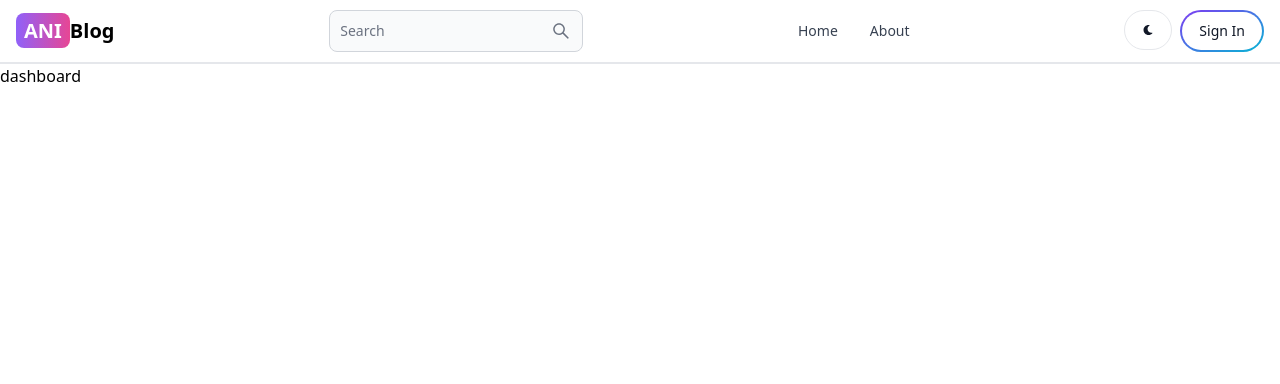
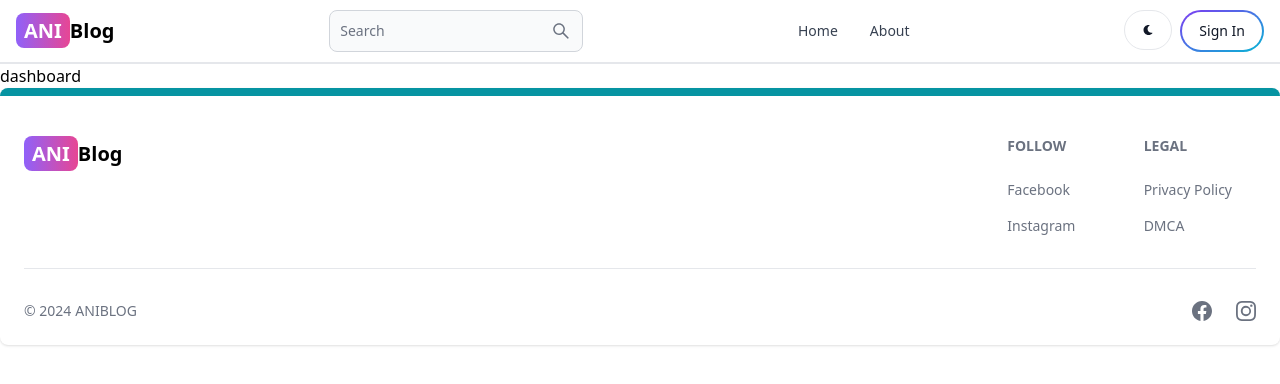
Before and after one commit to Labib-ahammed/mern-blog-app, a React (Vite) app in the folder client/: page /dashboard in a window 1280 px wide. Shown: the top 384 px of the page. Built offline with nearby package versions, Linux system fonts and the light colour scheme.

Commit message:
create the footer component

```diff
--- a/client/src/App.jsx
+++ b/client/src/App.jsx
@@ -1,22 +1,24 @@
 import React from "react";
 import { BrowserRouter, Routes, Route } from "react-router-dom";
-import Home from './pages/Home'
-import About from './pages/About'
-import SignIn from './pages/SignIn'
-import SignUp from './pages/SignUp'
-import Dashboard from './pages/Dashboard'
+import Home from "./pages/Home";
+import About from "./pages/About";
+import SignIn from "./pages/SignIn";
+import SignUp from "./pages/SignUp";
+import Dashboard from "./pages/Dashboard";
 import Header from "./components/Header";
+import FooterComp from "./components/Footer";
 function App() {
   return (
     <BrowserRouter>
-      <Header/>
+      <Header />
       <Routes>
         <Route path="/" element={<Home />} />
         <Route path="/about" element={<About />} />
-        <Route path="/sign-in" element={<SignIn />}/>
-        <Route path="/sign-up" element={<SignUp />}/>
-        <Route path="/dashboard" element={<Dashboard />}/>
+        <Route path="/sign-in" element={<SignIn />} />
+        <Route path="/sign-up" element={<SignUp />} />
+        <Route path="/dashboard" element={<Dashboard />} />
       </Routes>
+      <FooterComp />
     </BrowserRouter>
   );
 }
--- /dev/null
+++ b/client/src/components/Footer.jsx
@@ -0,0 +1,75 @@
+import { Footer } from "flowbite-react";
+import React from "react";
+import { Link } from "react-router-dom";
+import { BsFacebook, BsInstagram } from "react-icons/bs";
+
+const FooterComp = () => {
+  return (
+    <Footer container className="botder border-t-8 border-teal-500">
+      <div className="w-full max-w-7xl mx-auto">
+        <div className="grid w-full justify-between sm:flex md:grid-cols-1">
+          <div className="mt-5 mb-5">
+            <Link
+              to="/"
+              className="self-center whitespace-nowrap text-lg sm:text-xl font-semibold dark:text-white"
+            >
+              <span className="px-2 py-1 bg-gradient-to-r from-purple-500 to-pink-500 text-white rounded-lg">
+                ANI
+              </span>
+              Blog
+            </Link>
+          </div>
+          <div className="grid grid-cols-2 gap-8 sm: mt-4 sm:grid-cols-2 sm:gap-6">
+            <div>
+              <Footer.Title title="FOLLOW" />
+              <Footer.LinkGroup col>
+                <Footer.Link
+                  href="https://www.facebook.com/profile.php?id=61552721692137&mibextid=kFxxJD"
+                  target="_blank"
+                  rel="noopener noreferrer"
+                >
+                  Facebook
+                </Footer.Link>
+                <Footer.Link
+                  href="https://www.instagram.com/grandlineadventurer?igsh=MTE0MHNiMGJtZXUyYw=="
+                  target="_blank"
+                  rel="noopener noreferrer"
+                >
+                  Instagram
+                </Footer.Link>
+              </Footer.LinkGroup>
+            </div>
+            <div>
+              <Footer.Title title="legal" />
+              <Footer.LinkGroup col>
+                <Footer.Link>
+                  <Link to="privacy-policy">Privacy Policy</Link>
+                </Footer.Link>
+                <Footer.Link>
+                  <Link to="dmca">DMCA</Link>
+                </Footer.Link>
+              </Footer.LinkGroup>
+            </div>
+          </div>
+        </div>
+        <Footer.Divider />
+        <div className="w-full sm:flex sm:items-center sm:justify-between">
+          <Footer.Copyright by="ANIBLOG" year={new Date().getFullYear()} />
+
+          <div className="flex gap-6 sm:mt-0 mt-4 sm:justify-center">
+            <Footer.Icon
+              href="https://www.facebook.com/profile.php?id=61552721692137&mibextid=kFxxJD"
+              icon={BsFacebook}
+            />
+            <Footer.Icon
+              href="https://www.instagram.com/grandlineadventurer?igsh=MTE0MHNiMGJtZXUyYw=="
+              icon={BsInstagram}
+            />
+          </div>
+        </div>
+      </div>
+    </Footer>
+  );
+};
+
+export default FooterComp;
```
